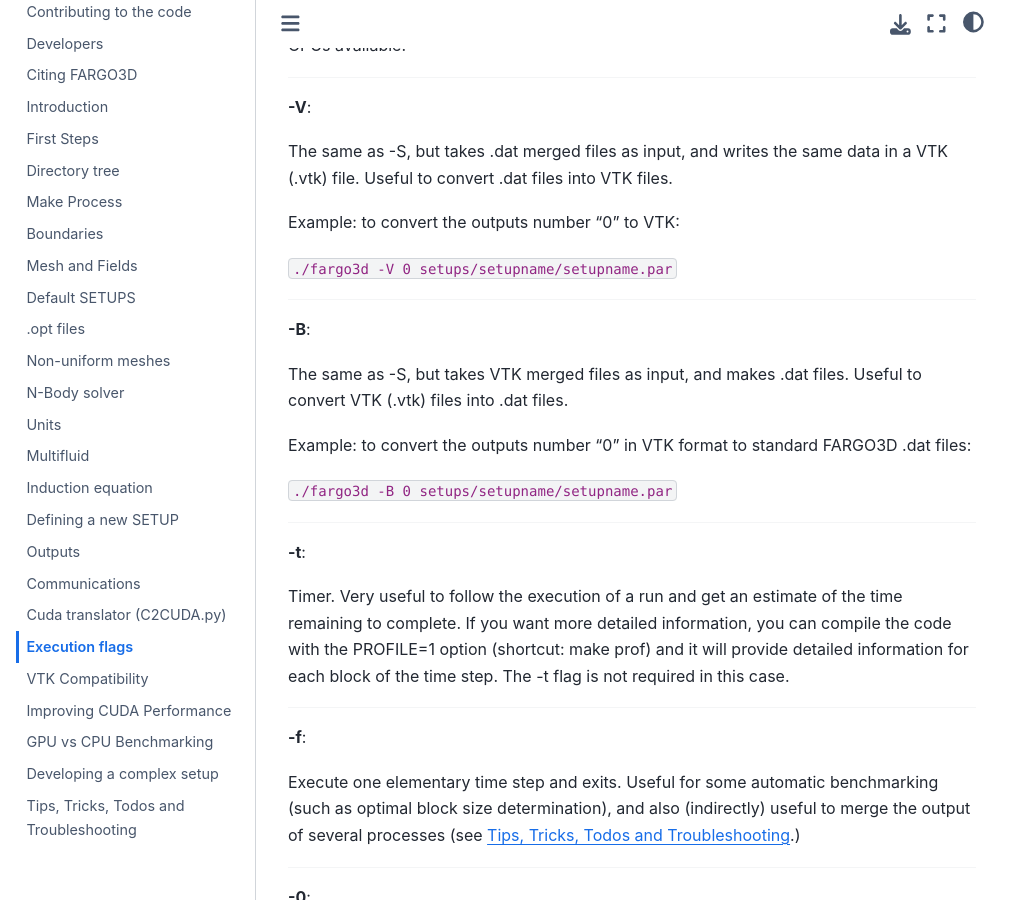
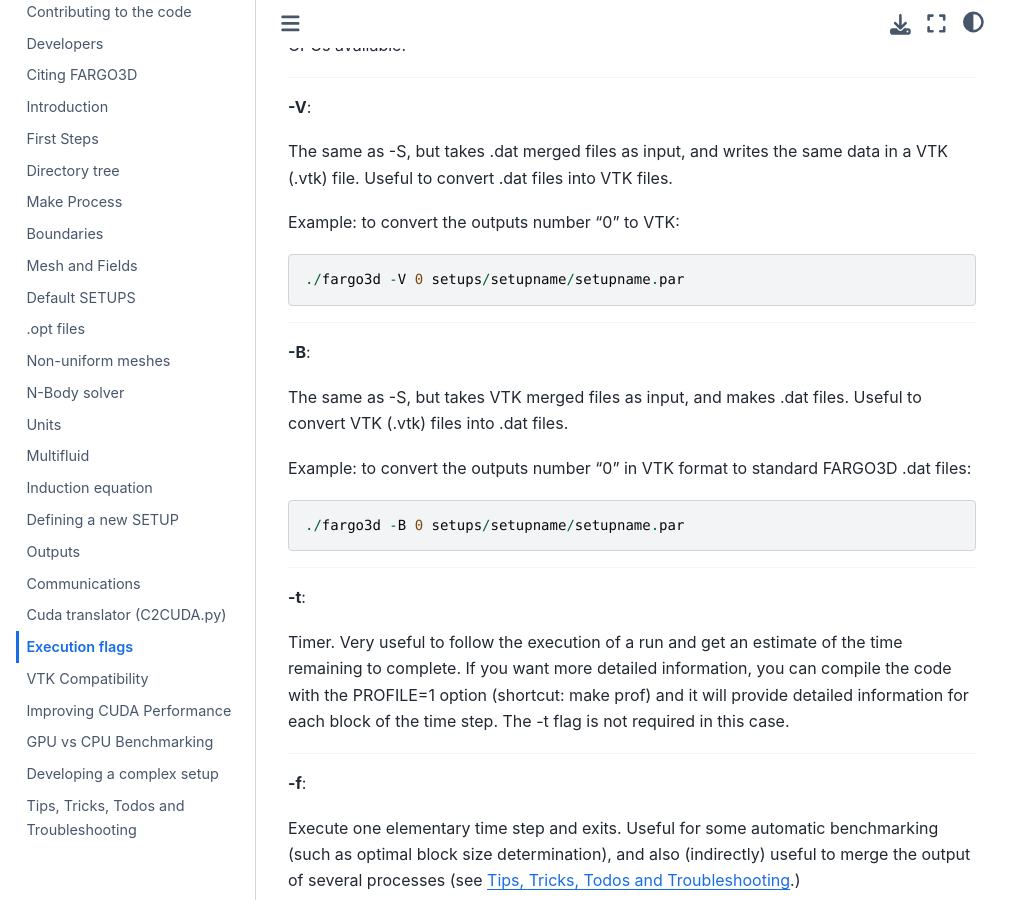
Before and after one commit to FARGO3D/documentation, a Sphinx documentation site: the page built from source/exec_flags.rst, in a window 1280 px wide and 900 px high, scrolled down 3027 px. Shown: the whole window, without its empty margins (0-1031 px from the left). Built offline with Sphinx 7.4.7 and the Sphinx Book theme 1.1.4, drawn with Linux system fonts in a browser that asks for light colours.

```diff
--- a/source/exec_flags.rst
+++ b/source/exec_flags.rst
@@ -155,9 +155,9 @@ ________
 The same as -S, but takes .dat merged files as input, and writes the same data in a VTK (.vtk)
 file. Useful to convert .dat files into VTK files.
 
-Example: to convert the outputs number "0" to VTK:
+Example: to convert the outputs number "0" to VTK::
 
-``./fargo3d -V 0 setups/setupname/setupname.par``
+  ./fargo3d -V 0 setups/setupname/setupname.par
 
 ________
 
@@ -166,9 +166,9 @@ ________
 The same as -S, but takes VTK merged files as input, and makes .dat
 files. Useful to convert VTK (.vtk) files into .dat files.
 
-Example: to convert the outputs number "0" in VTK format to standard FARGO3D .dat files:
+Example: to convert the outputs number "0" in VTK format to standard FARGO3D .dat files::
 
-``./fargo3d -B 0 setups/setupname/setupname.par``
+  ./fargo3d -B 0 setups/setupname/setupname.par
 
 ________
 
```
